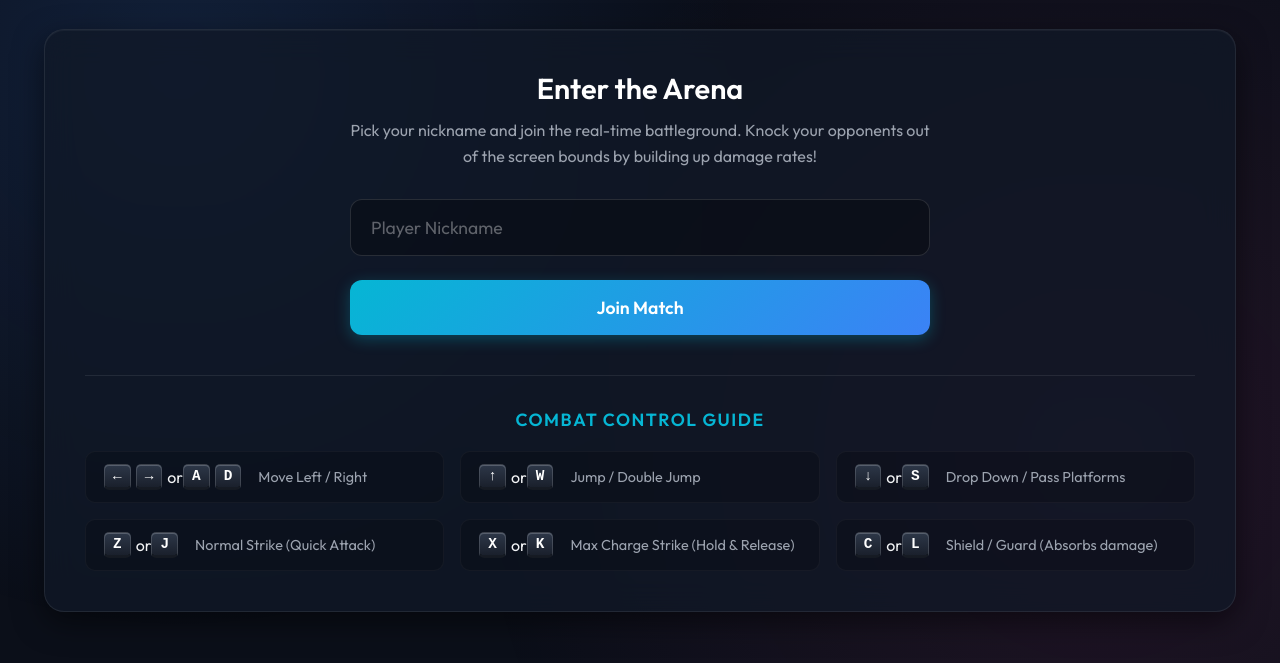
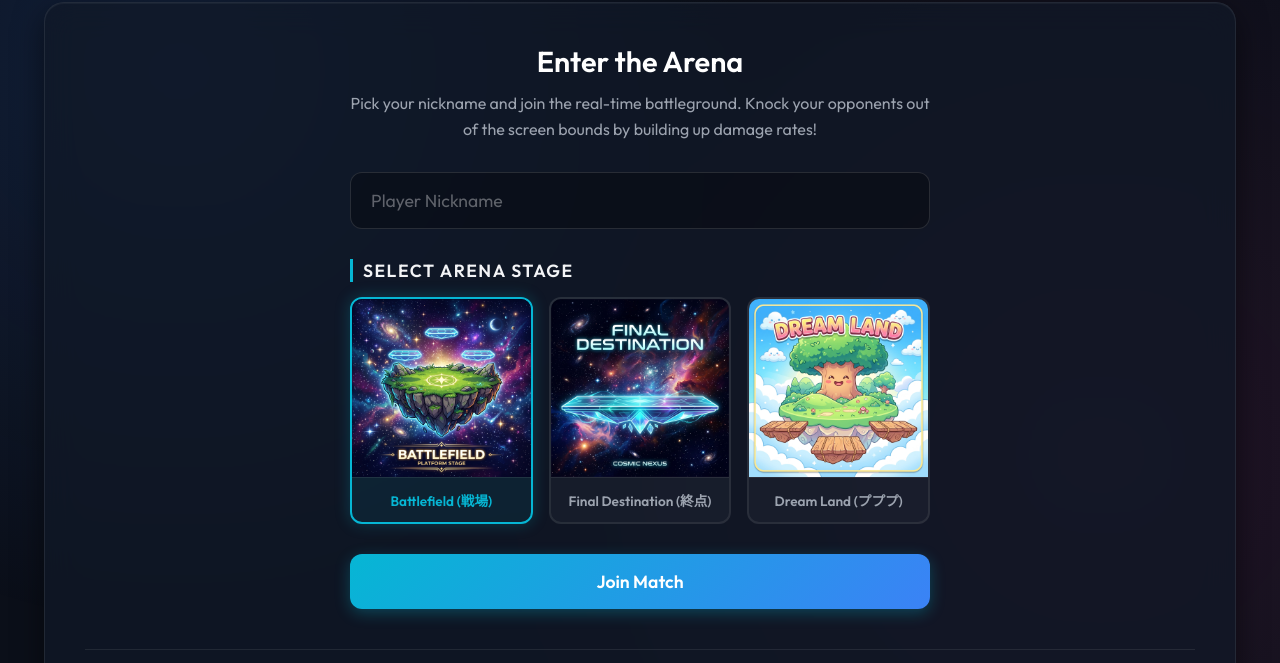
Before and after one commit to u2key/pict-fight, a website: page public/index.html in a window 1280 px wide. Shown: the part 137-800 px from the top of the page. Drawn offline with Linux system fonts and the light colour scheme.

Commit message:
Added stage selection with thumbnails to join lobby
- Implemented STAGES configuration array with Battlefield, Final Destination, and Dream Land stages in server.js.
- Added dynamic STAGE assignment and custom spawn points per stage.
- Created premium stage selection UI with thumbnails in index.html and style.css.
- Added stage selection parameter to join message and implemented wss stage_change broadcast.
- Handled stage_change packet in client.js to update stageConfig.
- Added 3 custom generated stage thumbnail images to public/images/.
- Verified by checking syntax and verifying WebSocket transmission.

```diff
--- a/public/css/style.css
+++ b/public/css/style.css
@@ -431,3 +431,90 @@ body {
     text-align: center;
   }
 }
+
+/* Stage Selector Styling */
+.stage-selector-section {
+  margin-top: 30px;
+  margin-bottom: 30px;
+  text-align: left;
+}
+
+.stage-selector-section h3 {
+  font-size: 1.1rem;
+  font-weight: 600;
+  color: var(--text-primary);
+  margin-bottom: 15px;
+  text-transform: uppercase;
+  letter-spacing: 1.5px;
+  border-left: 3px solid var(--accent-cyan);
+  padding-left: 10px;
+}
+
+.stage-grid {
+  display: grid;
+  grid-template-columns: repeat(3, 1fr);
+  gap: 16px;
+  margin-bottom: 20px;
+}
+
+.stage-card {
+  cursor: pointer;
+  position: relative;
+}
+
+.stage-card input[type="radio"] {
+  position: absolute;
+  opacity: 0;
+  width: 0;
+  height: 0;
+}
+
+.stage-card-content {
+  background: rgba(255, 255, 255, 0.03);
+  border: 2px solid rgba(255, 255, 255, 0.08);
+  border-radius: 12px;
+  overflow: hidden;
+  display: flex;
+  flex-direction: column;
+  align-items: center;
+  transition: all 0.3s cubic-bezier(0.16, 1, 0.3, 1);
+}
+
+.stage-card-content img {
+  width: 100%;
+  aspect-ratio: 1;
+  object-fit: cover;
+  border-bottom: 1px solid rgba(255, 255, 255, 0.08);
+  transition: transform 0.5s ease;
+}
+
+.stage-name {
+  padding: 12px 8px;
+  font-size: 0.85rem;
+  font-weight: 600;
+  color: var(--text-secondary);
+  text-align: center;
+  white-space: nowrap;
+  transition: color 0.3s ease;
+}
+
+/* Hover effects */
+.stage-card:hover .stage-card-content {
+  border-color: rgba(255, 255, 255, 0.2);
+  background: rgba(255, 255, 255, 0.05);
+}
+
+.stage-card:hover img {
+  transform: scale(1.05);
+}
+
+/* Selected state styling */
+.stage-card input[type="radio"]:checked + .stage-card-content {
+  border-color: var(--accent-cyan);
+  background: rgba(6, 182, 212, 0.08);
+  box-shadow: 0 0 15px rgba(6, 182, 212, 0.25);
+}
+
+.stage-card input[type="radio"]:checked + .stage-card-content .stage-name {
+  color: var(--accent-cyan);
+}
--- a/public/index.html
+++ b/public/index.html
@@ -38,6 +38,36 @@
           <div class="input-group">
             <input type="text" id="nickname-input" placeholder="Player Nickname" minlength="2" maxlength="12" required autocomplete="off">
             <span class="focus-border"></span>
+          </div>
+
+          <!-- Stage Selection Grid -->
+          <div class="stage-selector-section">
+            <h3>Select Arena Stage</h3>
+            <div class="stage-grid">
+              <label class="stage-card">
+                <input type="radio" name="stage_select" value="battlefield" checked>
+                <div class="stage-card-content">
+                  <img src="images/battlefield.png" alt="Battlefield">
+                  <span class="stage-name">Battlefield (戦場)</span>
+                </div>
+              </label>
+
+              <label class="stage-card">
+                <input type="radio" name="stage_select" value="final_destination">
+                <div class="stage-card-content">
+                  <img src="images/final_destination.png" alt="Final Destination">
+                  <span class="stage-name">Final Destination (終点)</span>
+                </div>
+              </label>
+
+              <label class="stage-card">
+                <input type="radio" name="stage_select" value="dream_land">
+                <div class="stage-card-content">
+                  <img src="images/dream_land.png" alt="Dream Land">
+                  <span class="stage-name">Dream Land (プププ)</span>
+                </div>
+              </label>
+            </div>
           </div>
 
           <button type="submit" id="btn-join" class="btn btn-primary">Join Match</button>
--- a/public/js/client.js
+++ b/public/js/client.js
@@ -439,6 +439,9 @@ ws.onmessage = (message) => {
       myPlayerId = data.id;
       stageConfig = data.stage;
       console.log('Registered ID:', myPlayerId);
+    } else if (data.type === 'stage_change') {
+      stageConfig = data.stage;
+      console.log('Stage changed dynamically to:', stageConfig.name);
     } else if (data.type === 'state') {
       currentGameState = data;
 
@@ -591,13 +594,18 @@ joinForm.addEventListener('submit', () => {
     // Save nickname to browser local storage for future visits
     localStorage.setItem('pict_fight_nickname', nickname);
 
+    // Get selected stage ID
+    const selectedStageInput = document.querySelector('input[name="stage_select"]:checked');
+    const stageId = selectedStageInput ? selectedStageInput.value : 'battlefield';
+
     // 1. Initialize audio Context (requires user interaction gesture)
     initAudio();
 
     // 2. Send join packet
     ws.send(JSON.stringify({
       type: 'join',
-      name: nickname
+      name: nickname,
+      stageId: stageId
     }));
 
     // 3. Switch layout Panels
```
Also changed, not shown: server.js (+73 -20 lines), public/images/battlefield.png (added), public/images/dream_land.png (added), public/images/final_destination.png (added).
